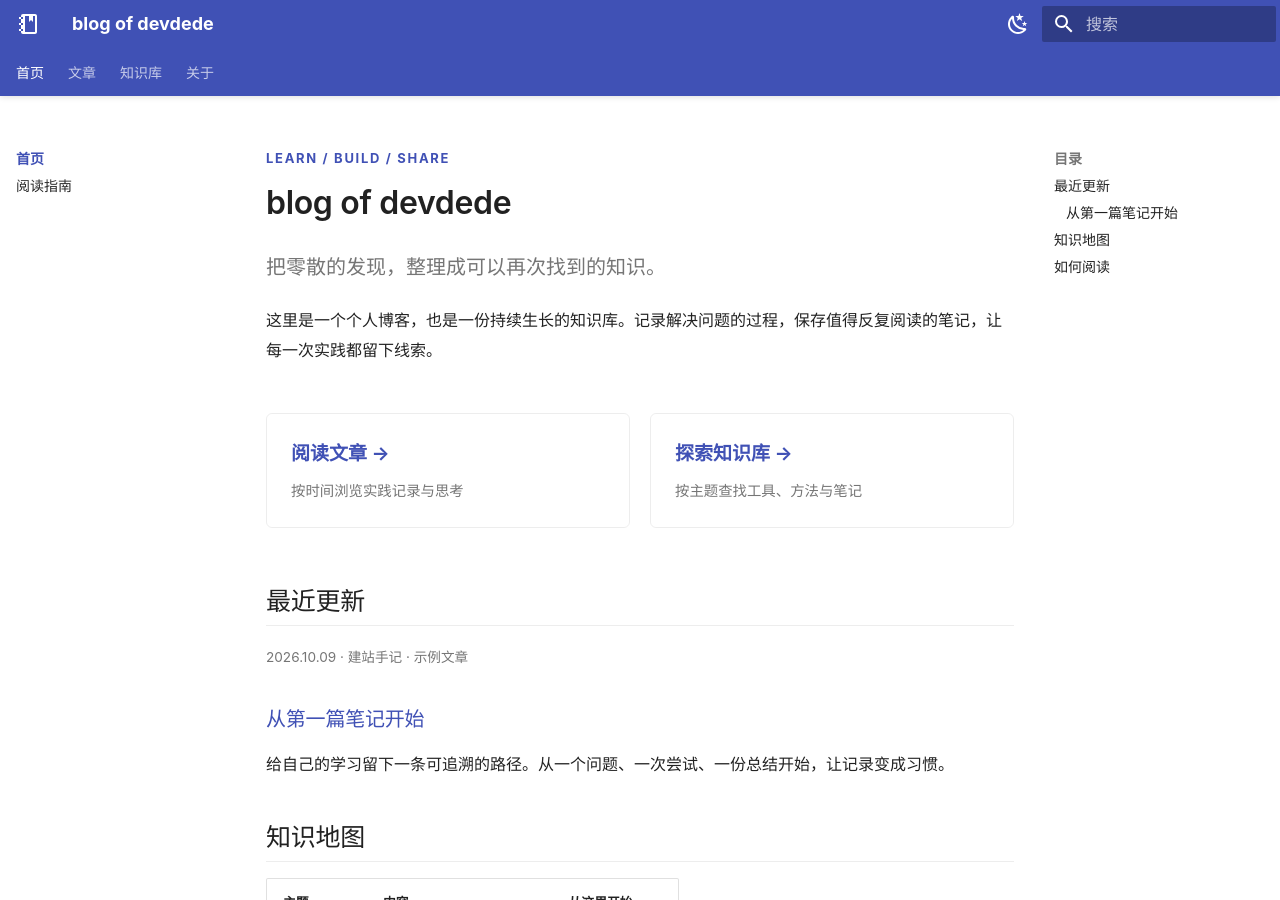
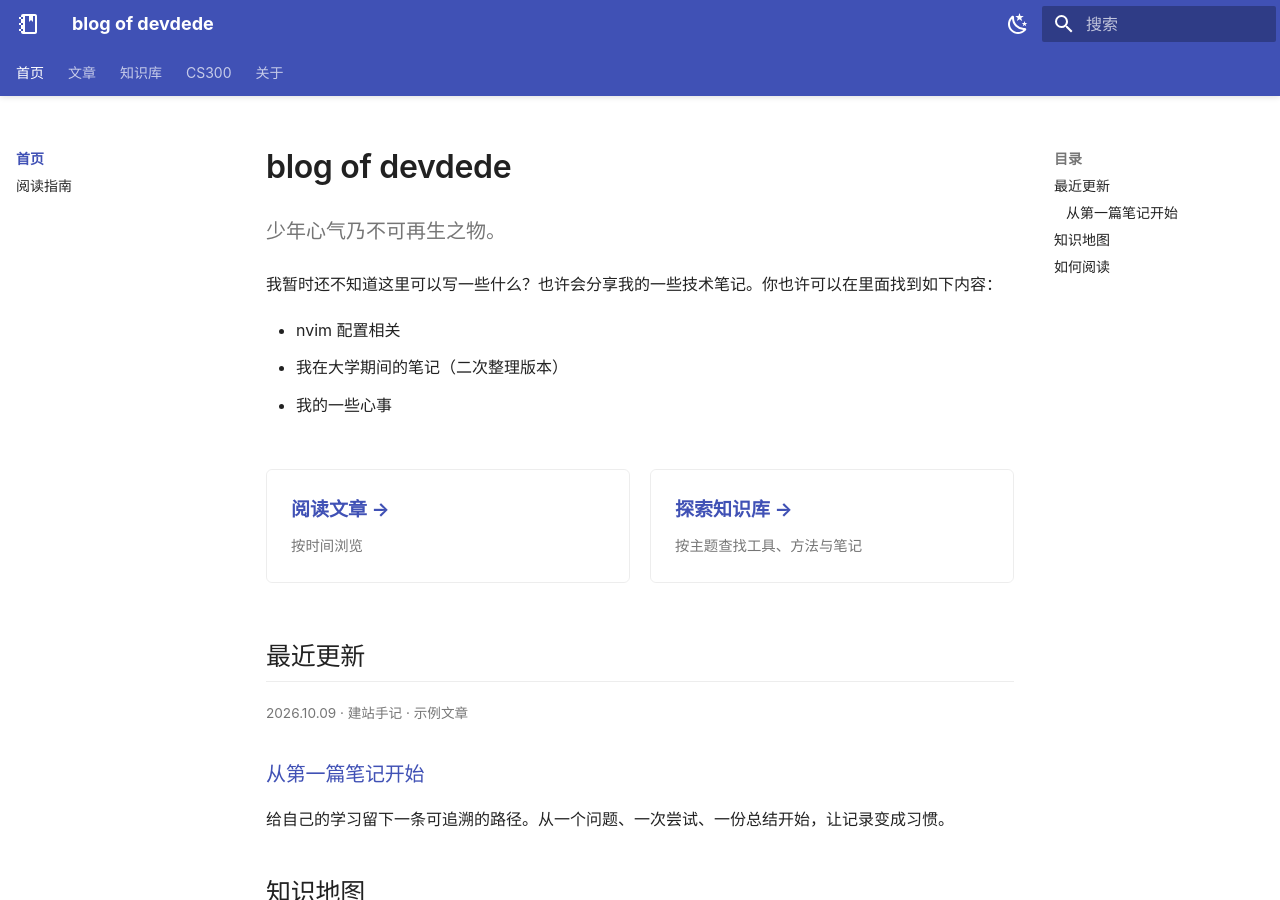
Before and after one commit to devdede12345/devdede.github.io, an MkDocs documentation site: the page built from docs/index.md, in a window 1280 px wide and 900 px high. Built offline with MkDocs 1.6.1 and Material for MkDocs 9.7.7, drawn with Linux system fonts in a browser that asks for light colours.

Commit message:
添加了CS300

```diff
--- a/docs/index.md
+++ b/docs/index.md
@@ -1,14 +1,17 @@
-<div class="intro-label">LEARN / BUILD / SHARE</div>
-
 # blog of devdede
 
-<p class="intro-lead">把零散的发现，整理成可以再次找到的知识。</p>
+<p class="intro-lead">少年心气乃不可再生之物。</p>
 
-这里是一个个人博客，也是一份持续生长的知识库。记录解决问题的过程，保存值得反复阅读的笔记，让每一次实践都留下线索。
+我暂时还不知道这里可以写一些什么？也许会分享我的一些技术笔记。你也许可以在里面找到如下内容：
+
+- nvim 配置相关
+- 我在大学期间的笔记（二次整理版本）
+- 我的一些心事
+
 
 <div class="entry-links" markdown>
 
-[**阅读文章 →** <span>按时间浏览实践记录与思考</span>](blog/index.md){ .entry-link }
+[**阅读文章 →** <span>按时间浏览</span>](blog/index.md){ .entry-link }
 
 [**探索知识库 →** <span>按主题查找工具、方法与笔记</span>](notes/index.md){ .entry-link }
 
--- a/mkdocs.yml
+++ b/mkdocs.yml
@@ -69,5 +69,7 @@ nav:
       - 开发工具:
           - Git 常用操作: notes/git.md
           - Markdown 写作: notes/markdown.md
+  - CS300:
+      - 课程笔记: cs300/index.md
   - 关于: about.md
 copyright: blog of devdede · 保持好奇，持续记录。
```
Also changed, not shown: docs/cs300/index.md (added, +7 -0 lines).
